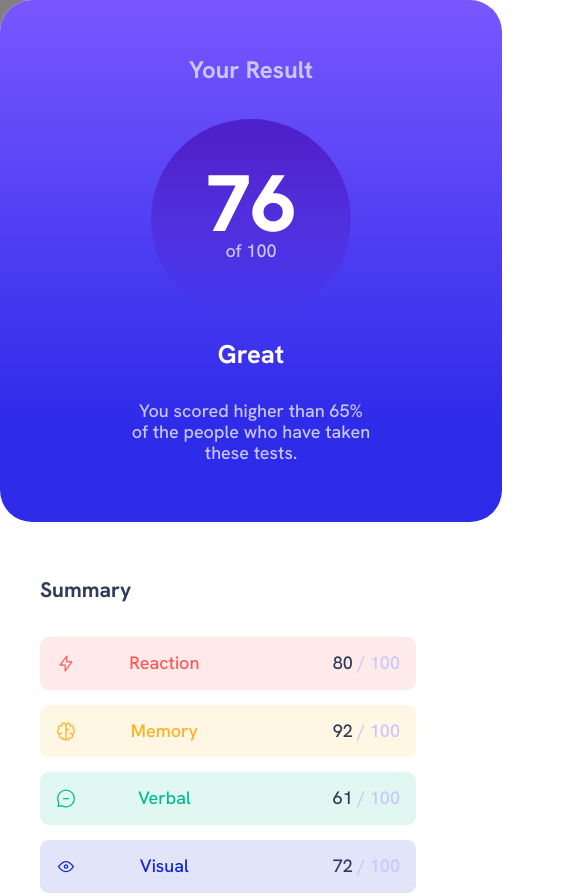
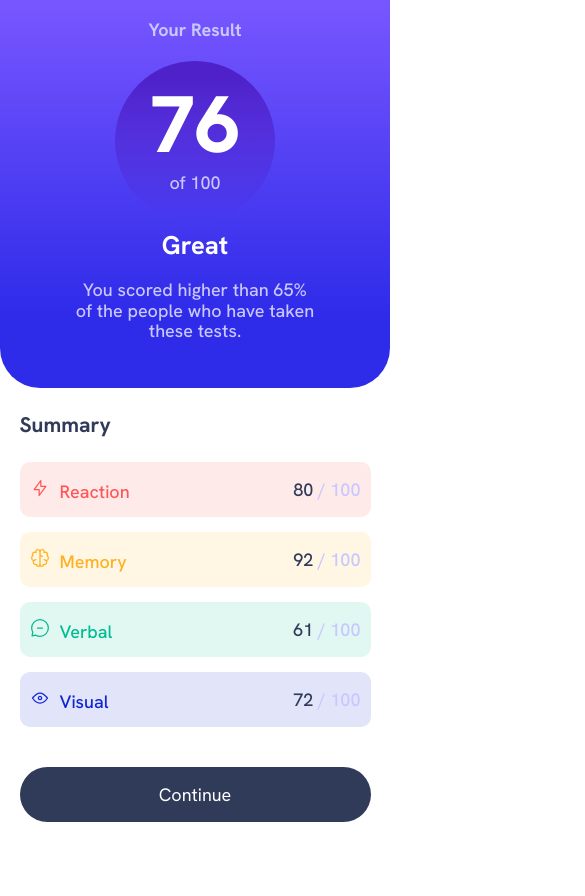
Before and after one commit to erandysuxx/results-summary-component-main, a plain HTML site: page index.html in a window 390 px wide. Shown: the top 896 px of the page, 585 px wide, since content can reach past the window. After the commit the page ends 847 px from the top, so only its background shows below. Drawn offline with Linux system fonts and the light colour scheme.

Commit message:
restarted the styling and started with the mobile design first

```diff
--- a/css/styles.css
+++ b/css/styles.css
@@ -1,6 +1,6 @@
-
 * {
-    box-sizing: border-box;
+    margin: 0;
+    padding: 0;
 }
 
 @font-face {
@@ -8,25 +8,20 @@
     src: url(../assets/fonts/HankenGrotesk-VariableFont_wght.ttf);
 }
 
+html {
+    background-color: white;
+}
+
 body {
     background-color: grey;
     font-family: HankenGrotesk;
     font-weight: 500;
     font-size: 1.125rem;
-    min-height: 100vh;
-    min-width: 100vh;
-    display: flex;
-    justify-content: center;
-    align-items: center;
 }
 
 main {
-    height: 32rem;
-    width: 47rem;
-    display: flex;
     background-color: white;
-    border-radius: 2rem;
-    flex-wrap: wrap;
+
 }
 
 
@@ -35,14 +30,15 @@ h1 {
     color: white;
     font-weight: 800;
     font-size: 5rem;
-    margin: 0;
+    margin-top: -10px;
 }
 
 h2 {
     color: white;
     font-weight: 700;
     font-size: 1.6rem;
-    margin-bottom: 2rem;
+    margin-bottom: 0;
+    margin-top: 10px;
 }
 
 h3 {
@@ -59,17 +55,22 @@ p {
     color:  hsl(241, 100%, 89%);
 }
 
-button {
-    width: 100%;
-    background-color: hsl(224, 30%, 27%);
-    padding: 1.3rem;
-    border-radius: 15rem;
-    color: white;
+.eighteen, h4 {
+    font-size: 18px;
+    padding: 20px;
 }
 
-object {
-    margin-right: -5rem;
+button {
+
+    background-color: hsl(224, 30%, 27%);
+    width: 90%;
+    color: white;
+    height: 55px;
+    border: none;
+    border-radius: 35px;
 }
+
+
 
 /*- Light red: hsl(0, 100%, 67%)
 - Orangey yellow: hsl(39, 100%, 56%)
@@ -77,23 +78,23 @@ object {
 - Cobalt blue: hsl(234, 85%, 45%)*/
 
 .circle {
-    height: 12.5rem;
-    width: 12.5rem;
+    height: 10rem;
+    width: 10rem;
     margin: auto;
     border-radius: 50%;
     background: linear-gradient(180deg, hsla(256, 72%, 46%, 1) 9%, hsla(241, 72%, 46%, 0) 100%);
     display: flex;
     flex-direction: column;
+    align-items: center;
     justify-content: center;
+
 }
 
-.percentage {
-    padding: 1rem;
-    margin-bottom:0.938rem;
-    border-radius: .55rem;
-    display: flex;
-    justify-content: space-between;
+.one-hundred {
+    margin-top: -50px;
 }
+
+
 
 .reaction {
     background-color: hsla(0, 100%, 67%, 0.12);
@@ -112,6 +113,7 @@ object {
 
 .ratio {
     color: hsl(241, 100%, 89%);
+    padding-right: 10px;
 }
 
 .button {
@@ -120,24 +122,48 @@ object {
     width: 100%;
 }
 
-.visual.percentage {
-    margin-bottom: 2rem;
+.percentage {
+    width: 90%;
+    border-radius: 10px;
+    display: flex;
+    justify-content: space-between;
+    align-items: center;
+    height: 55px;
+    margin-bottom: 15px;
 }
 
+.text-after-icon, .icon-and-text {
+    margin-left: 10px;
+}
+
+.colors {
+    height: 80%;
+}
+.ninety {
+    padding: 25px 0;
+}
+
+.colors, .ninety {
+    display: flex;
+    flex-direction: column;
+    align-items: center;
+}
+
+.text-top {
+    width: 90%;
+}
 .blue.section {
     background: linear-gradient(0deg, hsl(241, 81%, 54%) 18%, hsl(252, 100%, 67%) 100%);
-    height: 100%;
-    width: 50%;
-    border-radius: 2rem 2rem 2rem 2rem;
-    padding: 2.5rem;
     text-align: center;
+    height: 46vh;
+    border-radius: 0 0 40px 40px;
 }
 
 .white.section {
     background-color: white;
-    width: 50%;
-    padding: 2.5rem;
-    border-radius: 0 2rem 2rem 0;
+    width: 100vw;
+    display: flex;
+    flex-direction: column;
 }
 
 .reaction.percentage{
@@ -158,38 +184,3 @@ object {
 .ratio .dark-blue {
     color: hsl(224, 30%, 27%);
 }
-
-.circle p {
-    margin-top: -.5rem;
-}
-
-.text-top {
-    margin-top: 1rem;
-    margin-bottom: 2.2rem;
-}
-
-
-@media (max-width: 900px){
-
-    * {
-        box-sizing: content-box;
-    }
-
-    body {
-        min-height: 100vh;
-        max-width: 100vh;
-        width: 10px;
-        justify-content: flex-start;
-        align-items: flex-start;
-    }
-
-    main {
-        max-width: 100%;
-        height: 100%;
-
-    }
-    .blue.section {
-        padding: auto;
-        width: 50vh;
-    }
-}
--- a/index.html
+++ b/index.html
@@ -19,45 +19,58 @@
 <body>
   <main>
     <div class="blue section">
-      <h4 class="text-top">
+      <h4>
         Your Result
       </h4>
       <div class="circle">
         <h1>76</h1>
-        <p>of 100</p>
+        <p class="one-hundred">of 100</p>
       </div>
       <h2>Great</h2>
-      <p>You scored higher than 65% <br>of the people who have taken<br>these tests.</p>
+      <p class="eighteen">You scored higher than 65% <br>of the people who have taken<br>these tests.</p>
     </div>
     <div class="white section">
+      <div class="ninety">
         <h3 class="text-top">Summary</h3>
+      </div>
       <div class="colors">
           <div class="reaction percentage">
-          <object data="assets/images/icon-reaction.svg"></object>Reaction
+            <div class="icon-and-text">
+              <object data="assets/images/icon-reaction.svg"></object><spam class="text-after-icon">Reaction</spam>
+            </div>
             <div class="ratio">
               <span class="dark-blue">80</span> / 100
             </div>
           </div>
           <div class="memory percentage">
-          <object data="assets/images/icon-memory.svg"></object>Memory
+            <div class="icon-and-text">
+              <object data="assets/images/icon-memory.svg"></object><spam class="text-after-icon">Memory</spam>
+            </div>
             <div class="ratio">
               <span class="dark-blue">92</span> / 100
             </div>
           </div>
           <div class="verbal percentage">
-          <object data="assets/images/icon-verbal.svg"></object>Verbal
+            <div class="icon-and-text">
+              <object data="assets/images/icon-verbal.svg"></object><spam class="text-after-icon">Verbal</spam>
+            </div>
             <div class="ratio">
               <span class="dark-blue">61</span> / 100
             </div>
           </div>
           <div class="visual percentage">
-          <object data="assets/images/icon-visual.svg"></object>Visual
+            <div class="icon-and-text">
+              <object data="assets/images/icon-visual.svg"></object><spam class="text-after-icon">Visual</spam>
+            </div>
             <div class="ratio">
               <span class="dark-blue">72</span> / 100
             </div>
           </div>
       </div>
+
+      <div class="ninety">
         <button>Continue</button>
+      </div>
     </div>
   </main>
 
```
Lines whose indentation alone changed are shown as unchanged.
